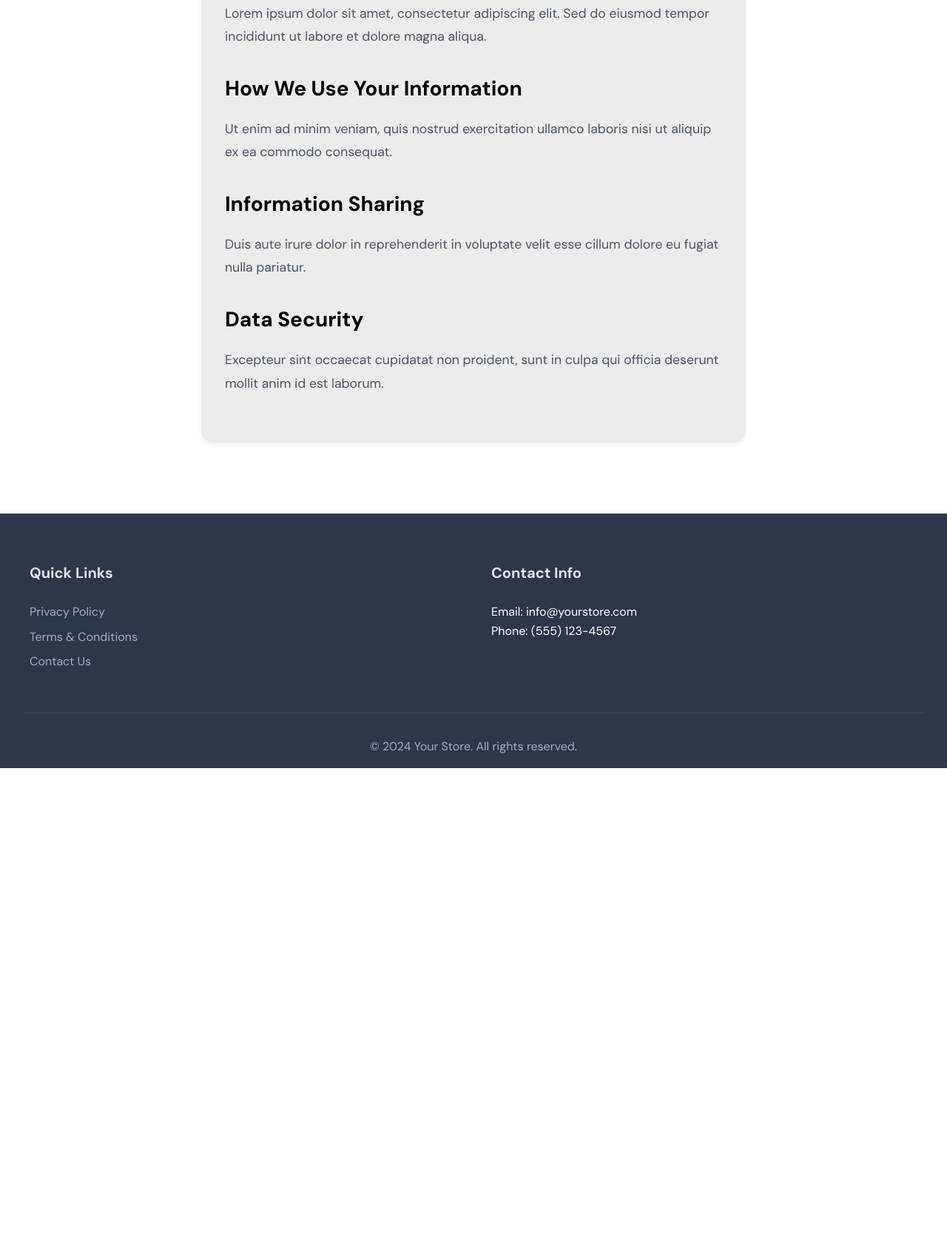
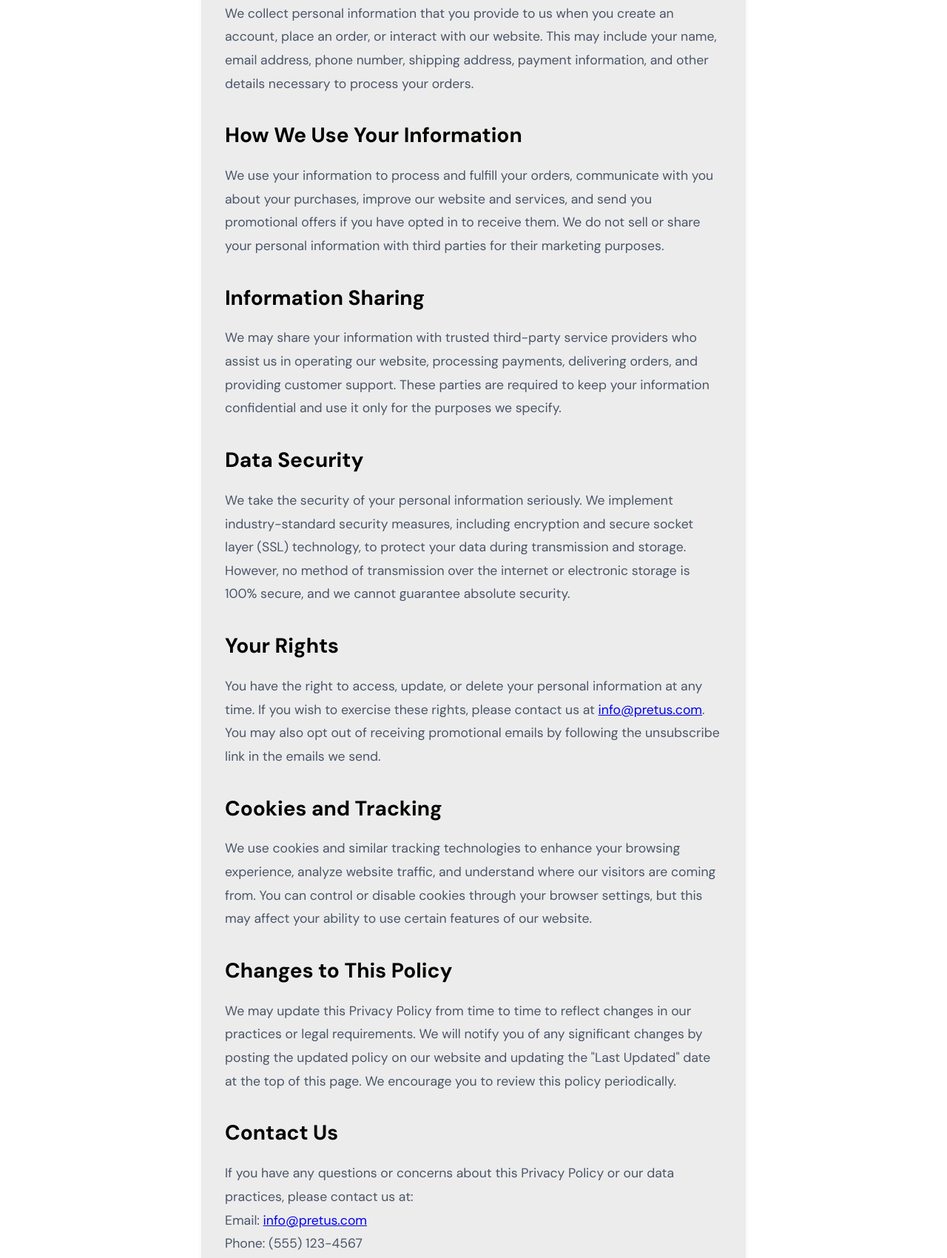
Before and after one commit to pran9v/pretus, a plain HTML site: page privacy.html in a window 1280 px wide. Shown: the part 327-2027 px from the top of the page at 74% size. Before the commit the page ends 1365 px from the top, so only its background shows below. Drawn offline with Linux system fonts and the light colour scheme.

Commit message:
third commit

```diff
--- a/privacy.html
+++ b/privacy.html
@@ -5,7 +5,7 @@
     <meta charset="UTF-8">
     <meta name="viewport" content="width=device-width, initial-scale=1.0">
     <link href="https://fonts.googleapis.com/css2?family=DM+Sans:wght@400;500;700&display=swap" rel="stylesheet">
-    <title>Privacy Policy - Your Store</title>
+    <title>Privacy Policy - Pretus</title>
     <link rel="stylesheet" href="style.css">
     <link rel="icon" type="image/x-icon" href="/assests/favicon.png">
     <style>
@@ -91,26 +91,44 @@
         <div class="policy-content">
             <section>
                 <h2>Information We Collect</h2>
-                <p>Lorem ipsum dolor sit amet, consectetur adipiscing elit. Sed do eiusmod tempor incididunt ut labore
-                    et dolore magna aliqua.</p>
+                <p>We collect personal information that you provide to us when you create an account, place an order, or interact with our website. This may include your name, email address, phone number, shipping address, payment information, and other details necessary to process your orders.</p>
             </section>
 
             <section>
                 <h2>How We Use Your Information</h2>
-                <p>Ut enim ad minim veniam, quis nostrud exercitation ullamco laboris nisi ut aliquip ex ea commodo
-                    consequat.</p>
+                <p>We use your information to process and fulfill your orders, communicate with you about your purchases, improve our website and services, and send you promotional offers if you have opted in to receive them. We do not sell or share your personal information with third parties for their marketing purposes.</p>
             </section>
 
             <section>
                 <h2>Information Sharing</h2>
-                <p>Duis aute irure dolor in reprehenderit in voluptate velit esse cillum dolore eu fugiat nulla
-                    pariatur.</p>
+                <p>We may share your information with trusted third-party service providers who assist us in operating our website, processing payments, delivering orders, and providing customer support. These parties are required to keep your information confidential and use it only for the purposes we specify.</p>
             </section>
 
             <section>
                 <h2>Data Security</h2>
-                <p>Excepteur sint occaecat cupidatat non proident, sunt in culpa qui officia deserunt mollit anim id est
-                    laborum.</p>
+                <p>We take the security of your personal information seriously. We implement industry-standard security measures, including encryption and secure socket layer (SSL) technology, to protect your data during transmission and storage. However, no method of transmission over the internet or electronic storage is 100% secure, and we cannot guarantee absolute security.</p>
+            </section>
+
+            <section>
+                <h2>Your Rights</h2>
+                <p>You have the right to access, update, or delete your personal information at any time. If you wish to exercise these rights, please contact us at <a href="mailto:info@pretus.com">info@pretus.com</a>. You may also opt out of receiving promotional emails by following the unsubscribe link in the emails we send.</p>
+            </section>
+
+            <section>
+                <h2>Cookies and Tracking</h2>
+                <p>We use cookies and similar tracking technologies to enhance your browsing experience, analyze website traffic, and understand where our visitors are coming from. You can control or disable cookies through your browser settings, but this may affect your ability to use certain features of our website.</p>
+            </section>
+
+            <section>
+                <h2>Changes to This Policy</h2>
+                <p>We may update this Privacy Policy from time to time to reflect changes in our practices or legal requirements. We will notify you of any significant changes by posting the updated policy on our website and updating the "Last Updated" date at the top of this page. We encourage you to review this policy periodically.</p>
+            </section>
+
+            <section>
+                <h2>Contact Us</h2>
+                <p>If you have any questions or concerns about this Privacy Policy or our data practices, please contact us at:</p>
+                <p>Email: <a href="mailto:info@pretus.com">info@pretus.com</a></p>
+                <p>Phone: (555) 123-4567</p>
             </section>
         </div>
     </div>
@@ -127,12 +145,12 @@
             </div>
             <div class="footer-section">
                 <h3>Contact Info</h3>
-                <p>Email: info@yourstore.com</p>
+                <p>Email: info@pretus.com</p>
                 <p>Phone: (555) 123-4567</p>
             </div>
         </div>
         <div class="footer-bottom">
-            <p>&copy; 2024 Your Store. All rights reserved.</p>
+            <p>&copy; 2024 Pretus. All rights reserved.</p>
         </div>
     </footer>
     <script>
```
Also changed, not shown: contact.html (+1 -1 lines), product.html (+22 -1 lines).
